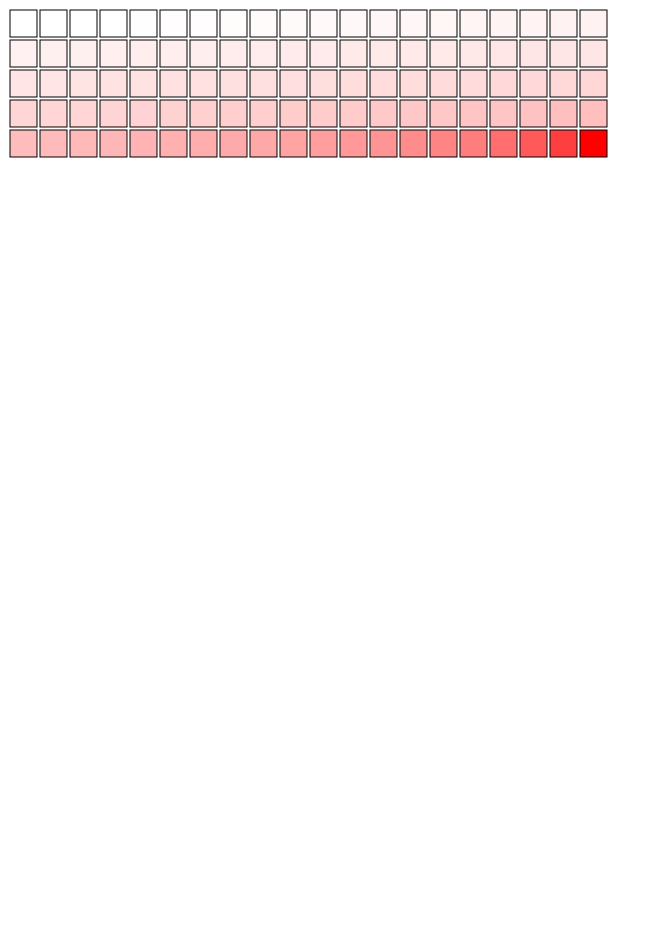
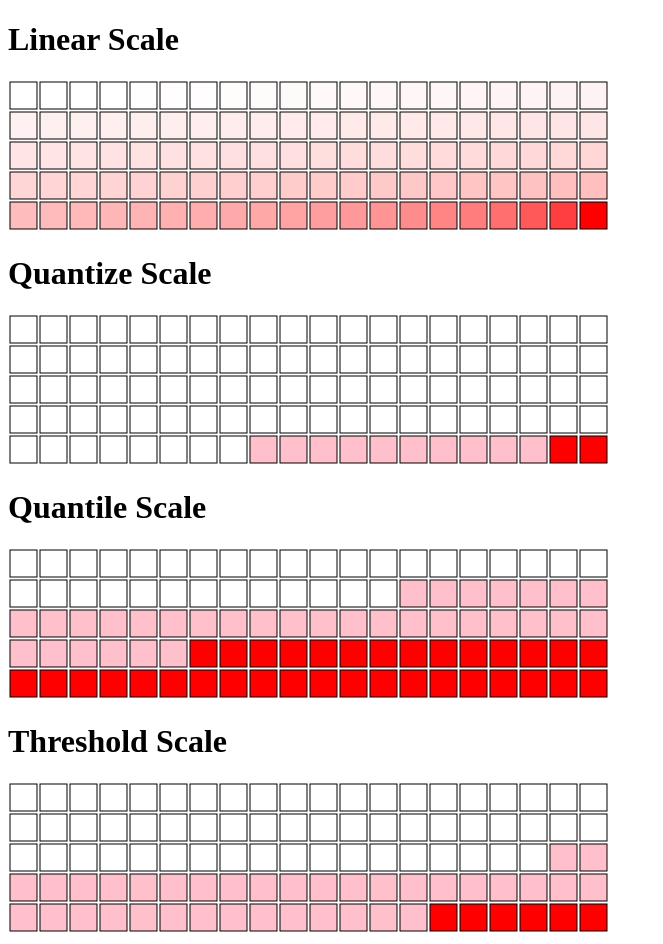
Before and after one commit to ccastell18/d3_2, a plain HTML site: page heatmap/index.html in a window 1280 px wide. Shown: the whole page, without its empty margins (0-663 px from the left). Before the commit the page ends 800 px from the top, so only its background shows below. Drawn offline with nearby package versions, Linux system fonts and the light colour scheme; files that its build step writes are made by us from their sources.

Commit message:
heat map

```diff
--- a/heatmap/app.js
+++ b/heatmap/app.js
@@ -25,6 +25,21 @@ async function draw(el, scale) {
       .scaleLinear()
       .domain(d3.extent(dataset))
       .range(['white', 'red']);
+  } else if (scale === 'quantize') {
+    colorScale = d3
+      .scaleQuantize()
+      .domain(d3.extent(dataset))
+      .range(['white', 'pink', 'red']);
+  } else if (scale === 'quantile') {
+    colorScale = d3
+      .scaleQuantile()
+      .domain(dataset)
+      .range(['white', 'pink', 'red']);
+  } else if (scale === 'threshold') {
+    colorScale = d3
+      .scaleThreshold()
+      .domain([45200, 135600])
+      .range(['white', 'pink', 'red']);
   }
 
   //rectangles
@@ -43,3 +58,6 @@ async function draw(el, scale) {
 }
 
 draw('#heatmap1', 'linear');
+draw('#heatmap2', 'quantize');
+draw('#heatmap3', 'quantile');
+draw('#heatmap4', 'threshold');
--- a/heatmap/index.html
+++ b/heatmap/index.html
@@ -1,18 +1,23 @@
 <!DOCTYPE html>
 <html lang="en">
-
   <head>
-  <meta charset="UTF-8">
-  <meta name="viewport" content="width=device-width, initial-scale=1.0">
+    <meta charset="UTF-8" />
+    <meta name="viewport" content="width=device-width, initial-scale=1.0" />
     <title>D3 Heatmap</title>
     <link rel="stylesheet" type="text/css" href="style.css" />
   </head>
 
   <body>
+    <h1>Linear Scale</h1>
     <div class="chart" id="heatmap1"></div>
+    <h1>Quantize Scale</h1>
+    <div class="chart" id="heatmap2"></div>
+    <h1>Quantile Scale</h1>
+    <div class="chart" id="heatmap3"></div>
+    <h1>Threshold Scale</h1>
+    <div class="chart" id="heatmap4"></div>
 
     <script src="https://d3js.org/d3.v6.min.js"></script>
     <script src="app.js"></script>
   </body>
-
 </html>
```
Lines whose indentation alone changed are shown as unchanged.
